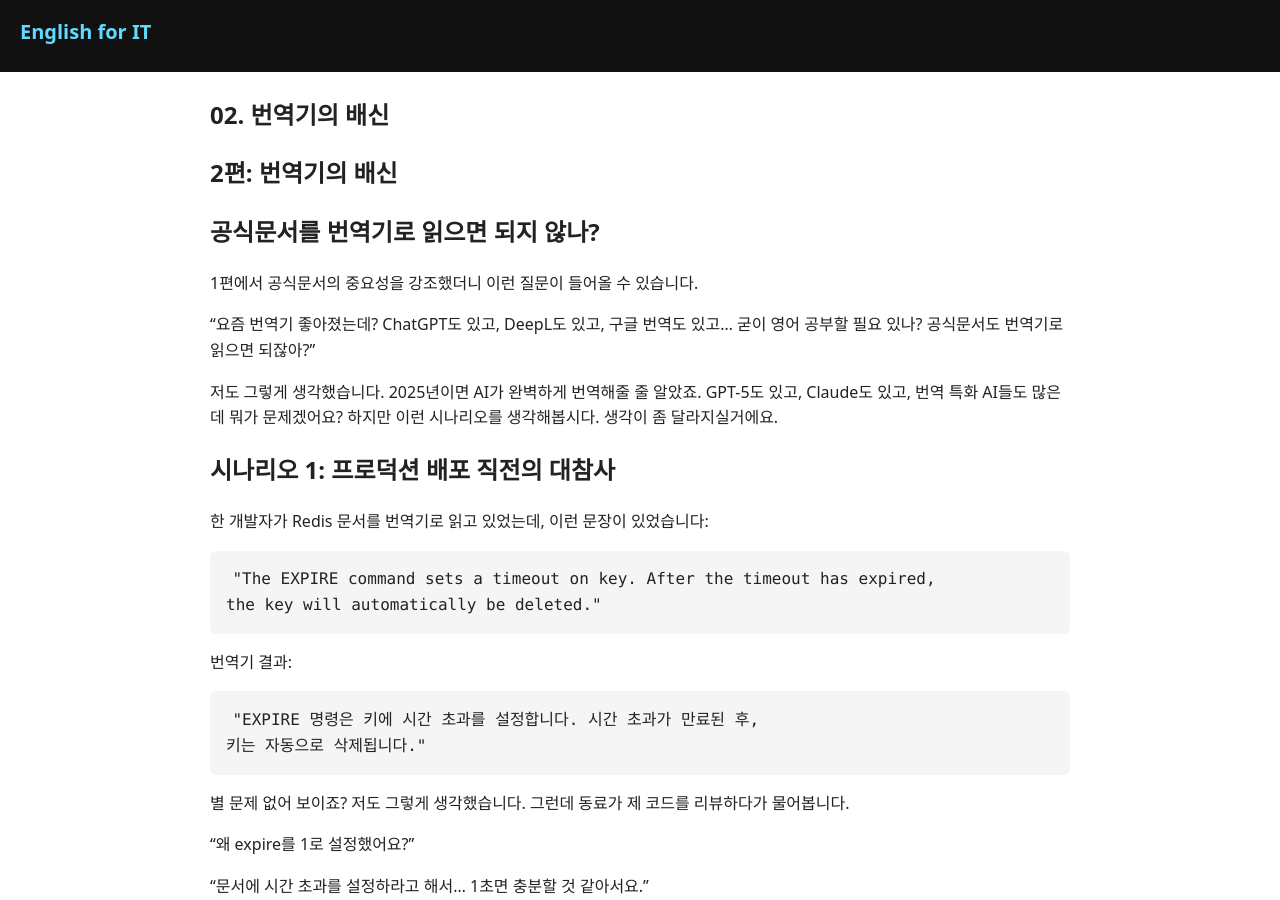
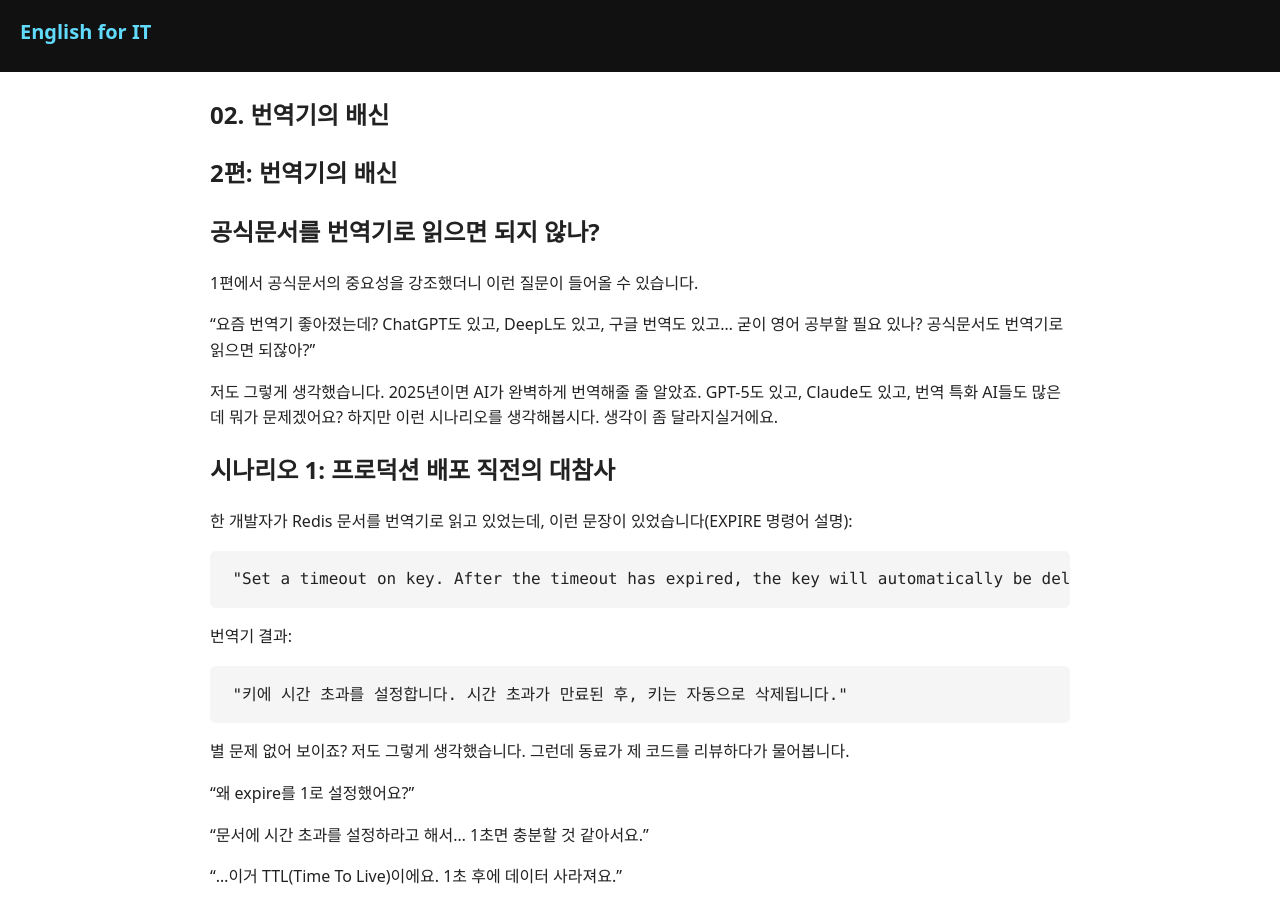
Before and after one commit to VectorSophie/english-for-it, a Jekyll site: the page built from 02. 번역기의 배신.md, in a window 1280 px wide and 900 px high. Built offline with Jekyll 4.4.1, drawn with Linux system fonts in a browser that asks for light colours; some of the changed text lies outside the part shown.

Commit message:
Clarify examples in the translation section by specifying the context of the Redis EXPIRE command and adjusting the JavaScript method description for better understanding.

````diff
--- a/02. 번역기의 배신.md
+++ b/02. 번역기의 배신.md
@@ -17,17 +17,15 @@ permalink: "/02-translation/"
 
 ## 시나리오 1: 프로덕션 배포 직전의 대참사
 
-한 개발자가 Redis 문서를 번역기로 읽고 있었는데, 이런 문장이 있었습니다:
+한 개발자가 Redis 문서를 번역기로 읽고 있었는데, 이런 문장이 있었습니다(EXPIRE 명령어 설명):
 
 ```
-"The EXPIRE command sets a timeout on key. After the timeout has expired,
-the key will automatically be deleted."
+"Set a timeout on key. After the timeout has expired, the key will automatically be deleted."
 ```
 
 번역기 결과:
 ```
-"EXPIRE 명령은 키에 시간 초과를 설정합니다. 시간 초과가 만료된 후,
-키는 자동으로 삭제됩니다."
+"키에 시간 초과를 설정합니다. 시간 초과가 만료된 후, 키는 자동으로 삭제됩니다."
 ```
 
 별 문제 없어 보이죠? 저도 그렇게 생각했습니다. 그런데 동료가 제 코드를 리뷰하다가 물어봅니다.
@@ -131,7 +129,7 @@ The semaphore limits the number of parallel operations to prevent resource exhau
 
 ## Promise가 "약속"이 되면서 생기는 문제
 
-JavaScript 문서에서:
+JavaScript 문서에서 메서드 설명이 이렇게 되어 있다면 어떨까요?:
 ```javascript
 // 원문
 "This method returns a Promise that resolves when the operation completes"
````
